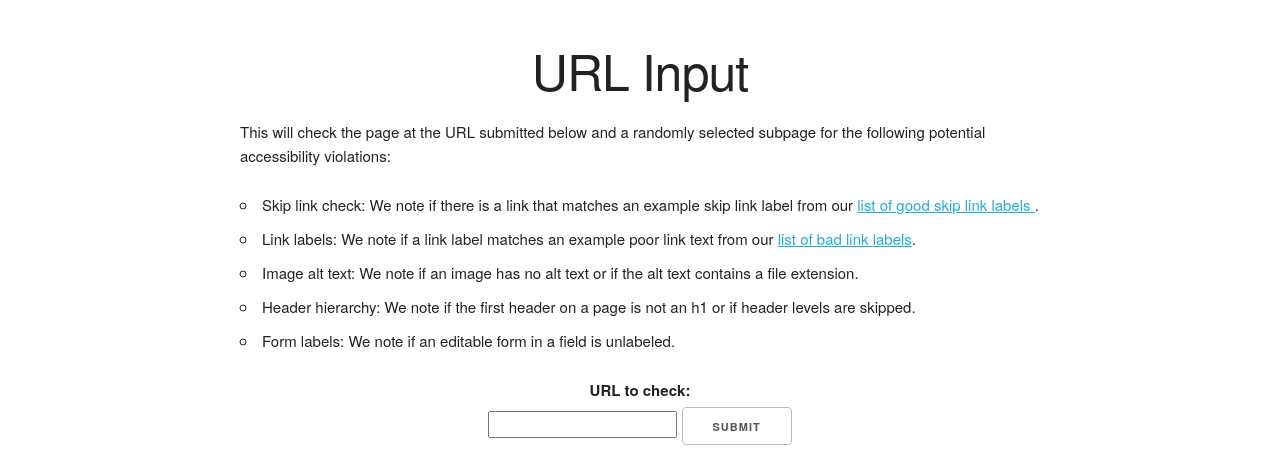
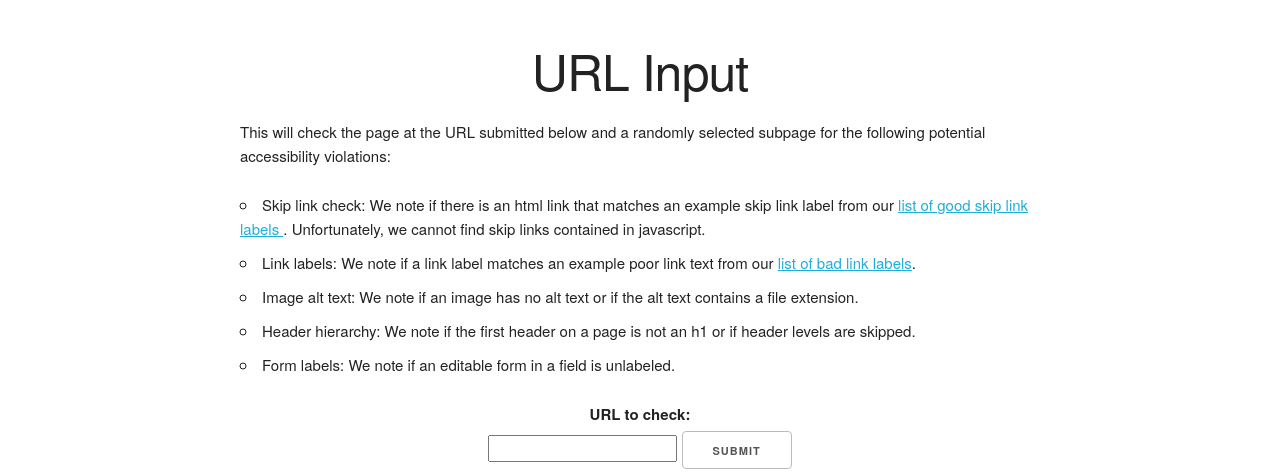
Before and after one commit to tad-web/waqc, a Flask app: page / in a window 1280 px wide. Shown: the part 207-680 px from the top of the page. Run offline with Flask 2, Linux system fonts and the light colour scheme; grey boxes are pictures that could not be loaded.

Commit message:
Edited front page description of skip link

```diff
--- a/app/templates/url-input.html
+++ b/app/templates/url-input.html
@@ -8,7 +8,7 @@
 <div class="container">
   <p>This will check the page at the URL submitted below and a randomly selected subpage for the following potential accessibility violations:</p>
   <ul>
-    <li>Skip link check: We note if there is a link that matches an example skip link label from our <a href="https://github.com/tad-web/waqc/blob/master/config/skip_link_labels.txt">list of good skip link labels </a>. </li>
+    <li>Skip link check: We note if there is an html link that matches an example skip link label from our <a href="https://github.com/tad-web/waqc/blob/master/config/skip_link_labels.txt">list of good skip link labels </a>. Unfortunately, we cannot find skip links contained in javascript. </li>
     <li>Link labels: We note if a link label matches an example poor link text from our <a href="https://github.com/tad-web/waqc/blob/master/config/bad_link_labels.txt">list of bad link labels</a>.</li>
     <li>Image alt text: We note if an image has no alt text or if the alt text contains a file extension.</li>
     <li>Header hierarchy: We note if the first header on a page is not an h1 or if header levels are skipped.</li>
```
